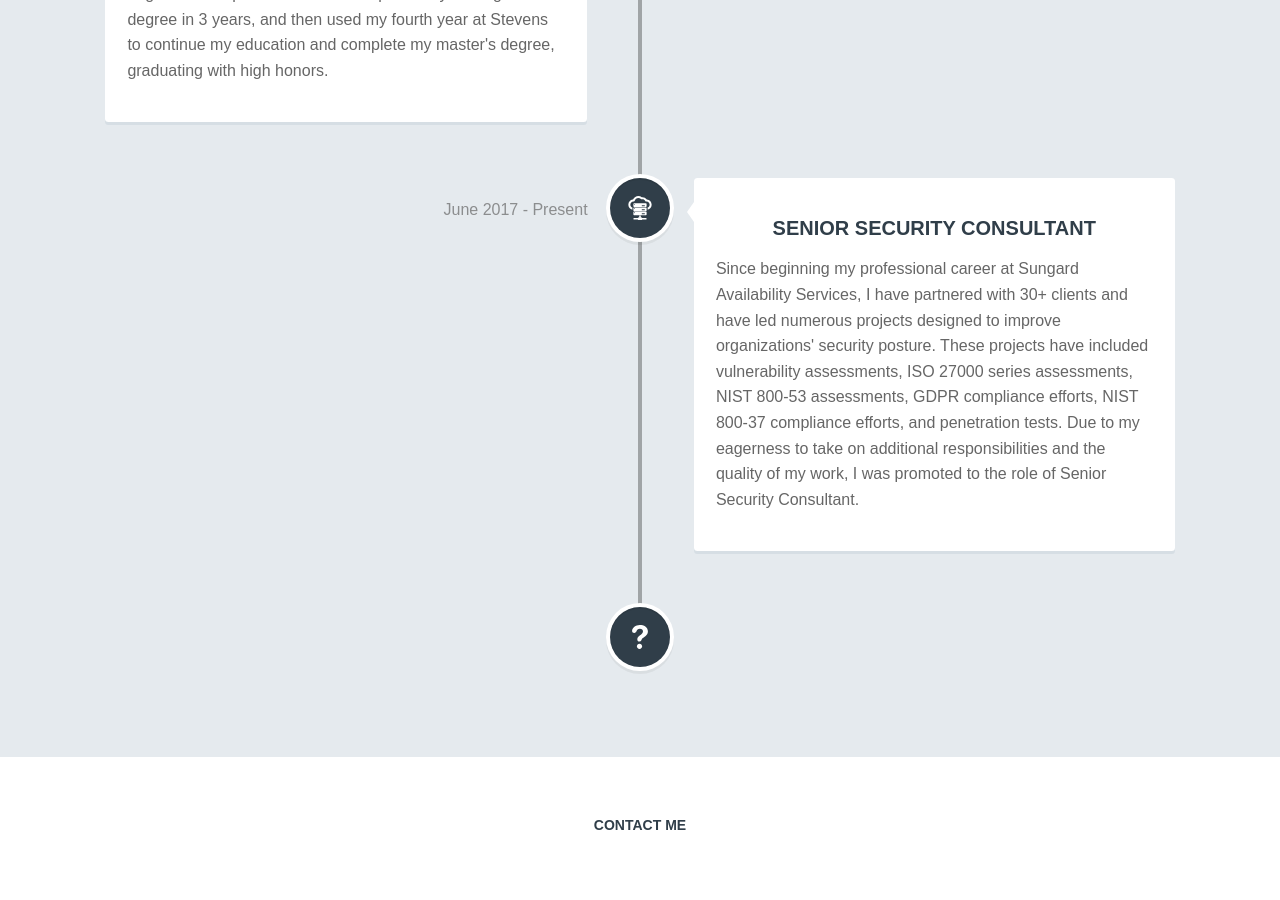
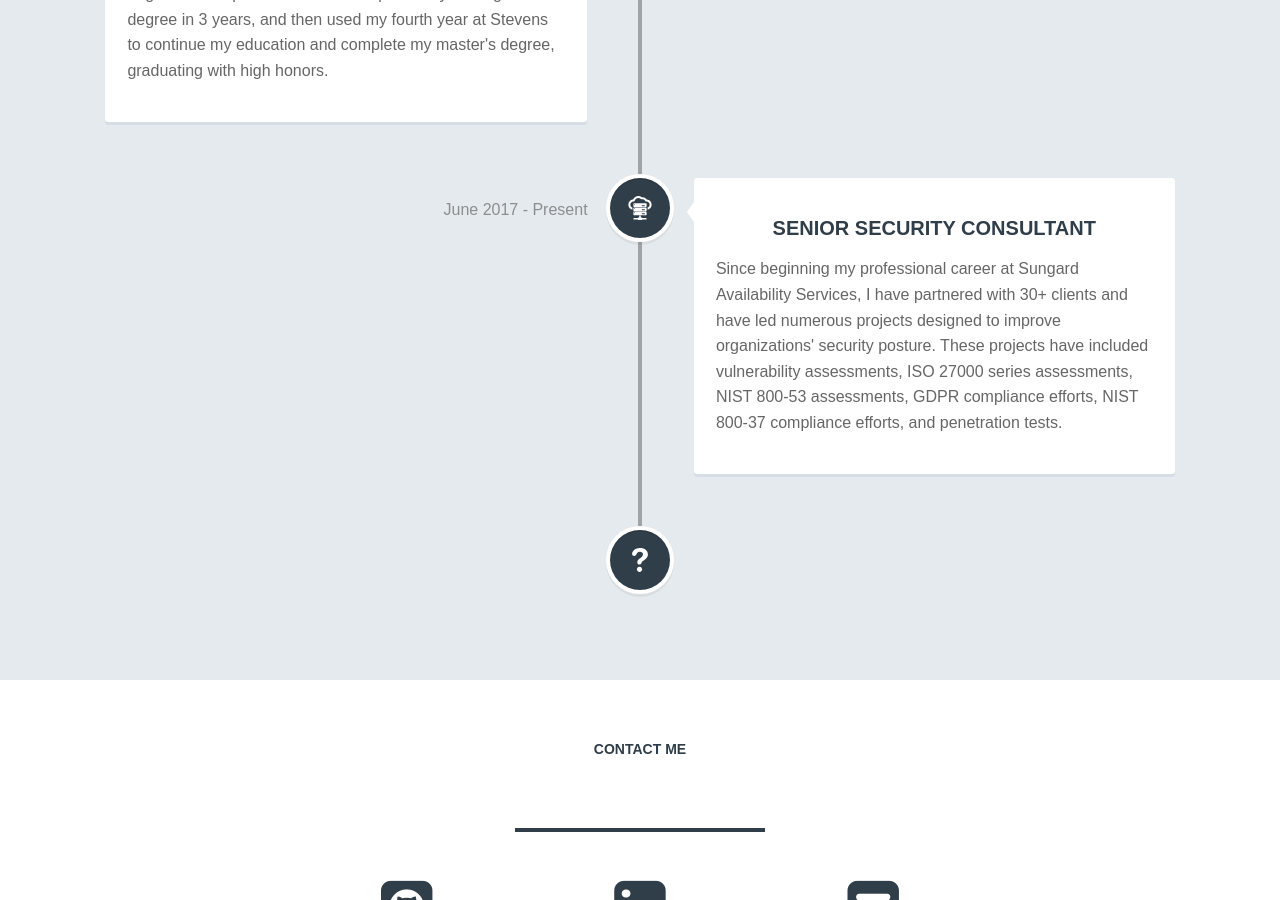
Before and after one commit to nickm221/nickmassa.com, a Jekyll site: the page built from index.html, in a window 1280 px wide and 900 px high, scrolled down 2865 px. Built offline with Jekyll 4.4.1, drawn with Linux system fonts in a browser that asks for light colours; nearby versions of some CDN libraries; Markdown is read by kramdown in place of the engine named in the settings.

Commit message:
Update history.html

```diff
--- a/_includes/history.html
+++ b/_includes/history.html
@@ -67,7 +67,7 @@
         </div><!-- cd-timeline-img-->
         <div class="cd-timeline-content">
           <h2>Senior Security Consultant</h2>
-          <p>Since beginning my professional career at Sungard Availability Services, I have partnered with 30+ clients and have led numerous projects designed to improve organizations' security posture. These projects have included vulnerability assessments, ISO 27000 series assessments, NIST 800-53 assessments, GDPR compliance efforts, NIST 800-37 compliance efforts, and penetration tests. Due to my eagerness to take on additional responsibilities and the quality of my work, I was promoted to the role of Senior Security Consultant.  </p>
+          <p>Since beginning my professional career at Sungard Availability Services, I have partnered with 30+ clients and have led numerous projects designed to improve organizations' security posture. These projects have included vulnerability assessments, ISO 27000 series assessments, NIST 800-53 assessments, GDPR compliance efforts, NIST 800-37 compliance efforts, and penetration tests. </p>
           <span class="cd-date">June 2017 - Present</span>
         </div><!-- cd-timeline-content--><!-- cd-timeline-block-->
       </div>
```
